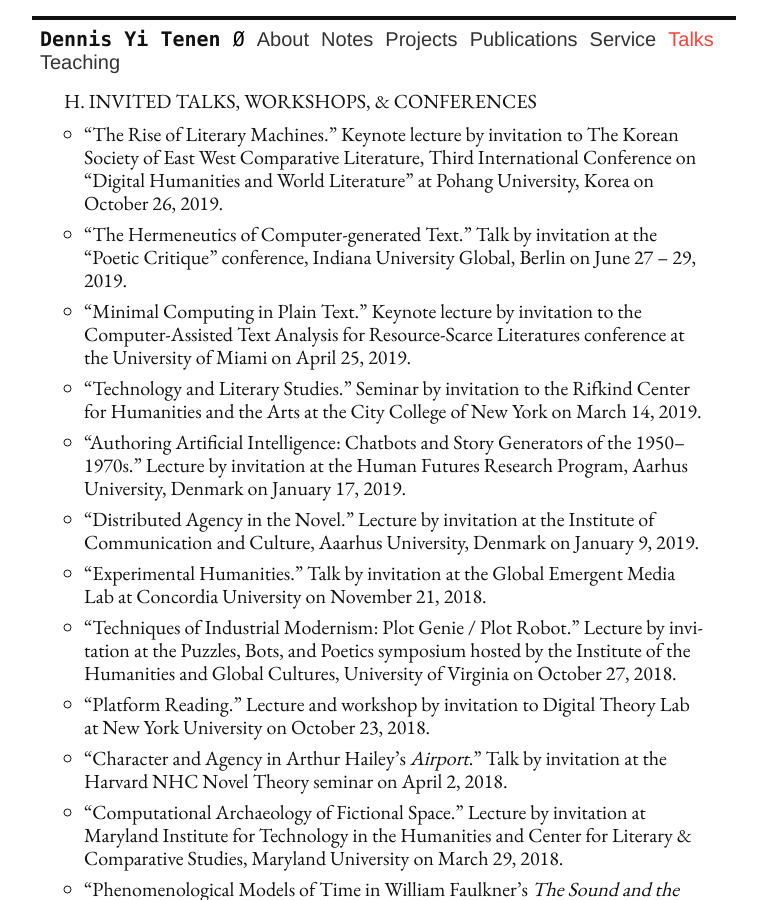
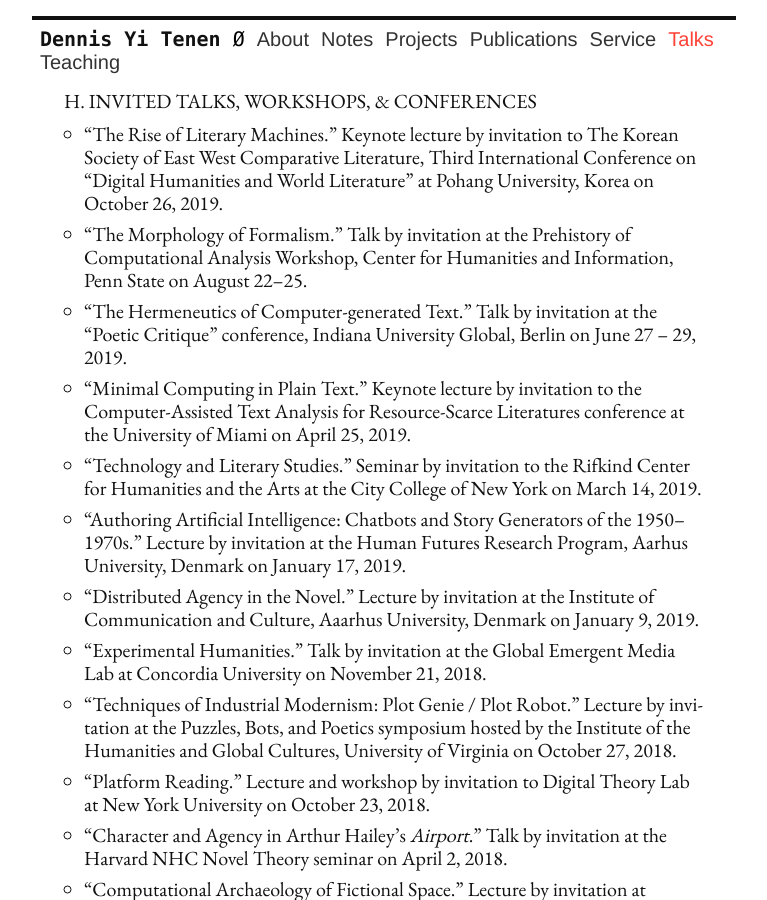
Before and after one commit to denten/denten.github.io, a Jekyll site: the page built from _pages/talks.md, in a window 1280 px wide and 900 px high. Shown: the whole window, without its empty margins (256-1023 px from the left). Built offline with Jekyll 4.4.1, drawn with Linux system fonts in a browser that asks for light colours.

Commit message:
update CV

```diff
--- a/_includes/CV/06-talks.md
+++ b/_includes/CV/06-talks.md
@@ -4,6 +4,8 @@
 - "The Rise of Literary Machines." Keynote lecture by invitation to The Korean Society of East
   West Comparative Literature, Third International Conference on "Digital Humanities and World
 Literature" at Pohang University, Korea on October 26, 2019.
+- "The Morphology of Formalism." Talk by invitation at the Prehistory of Computational Analysis
+  Workshop,  Center for Humanities and Information, Penn State on August 22--25.
 - "The Hermeneutics of Computer-generated Text." Talk by invitation at the "Poetic Critique"
   conference, Indiana University Global, Berlin on June 27 -- 29, 2019.
 - "Minimal Computing in Plain Text." Keynote lecture by invitation to the Computer-Assisted
```
